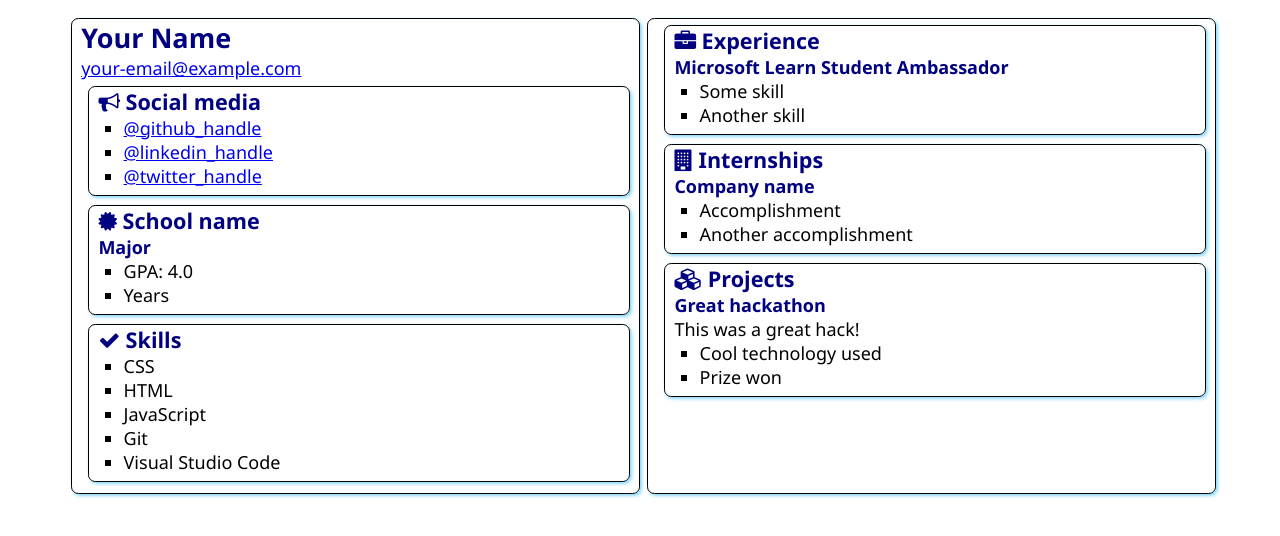
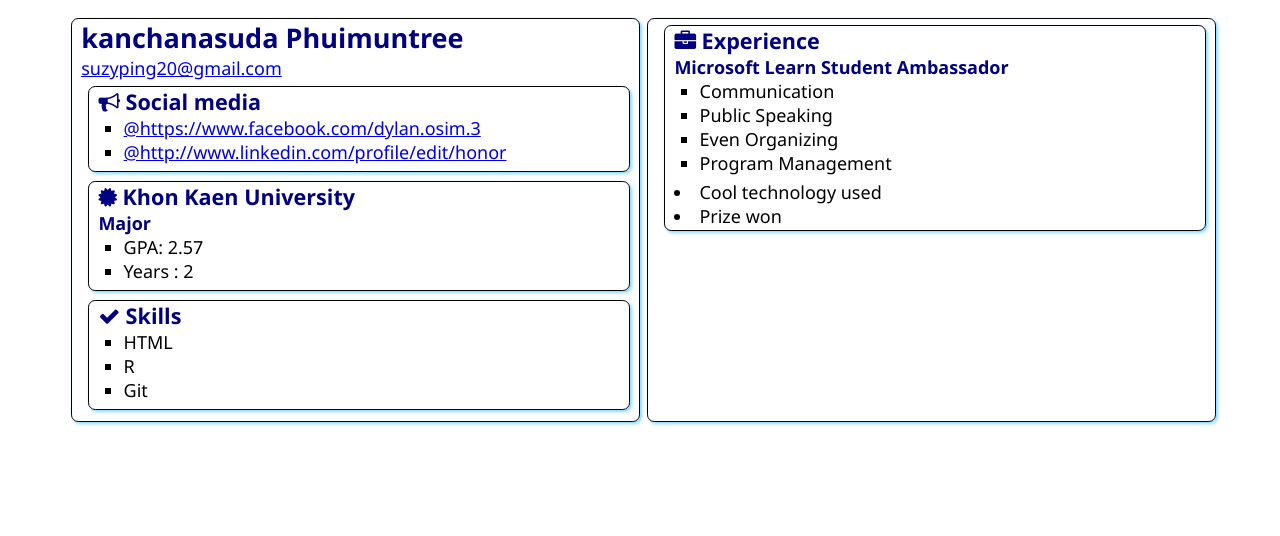
Before and after one commit to Kanchanasud/test3, a plain HTML site: page src/index.html in a window 1280 px wide. Drawn offline with Linux system fonts and the light colour scheme.

Commit message:
update indax

```diff
--- a/src/index.html
+++ b/src/index.html
@@ -12,8 +12,8 @@
 <body>
     <main>
         <article class="box">
-            <h1>Your Name</h1>
-            <div><a href="mailto:your.email@example.com">your-email@example.com</a></div>
+            <h1>kanchanasuda Phuimuntree</h1>
+         <div><a href="mailto:your.email@example.com">suzyping20@gmail.com</a></div>
 
             <section class="box">
                 <h2>
@@ -21,9 +21,8 @@
                     Social media
                 </h2>
                 <ul>
-                    <li><a href="https://github.com/<handle>">@github_handle</a></li>
-                    <li><a href="https://linkedin.com/in/<handle>">@linkedin_handle</a></li>
-                    <li><a href="https://twitter.com/<handle>">@twitter_handle</a></li>
+                     <li><a href="https://Facebook.com/<handle>">@https://www.facebook.com/dylan.osim.3</a></li>
+                    <li><a href="https://linkedin.com/in/<handle>">@http://www.linkedin.com/profile/edit/honor</a></li>
                 </ul>
             </section>
 
@@ -31,12 +30,12 @@
                 <div class="education">
                     <h2>
                         <i class="fa fa-certificate" aria-hidden="true"></i>
-                        School name
+                        Khon Kaen University
                     </h2>
                     <h3>Major</h3>
                     <ul>
-                        <li>GPA: 4.0</li>
-                        <li>Years</li>
+                        <li>GPA: 2.57</li>
+                        <li>Years : 2</li>
                     </ul>
                 </div>
             </section>
@@ -47,11 +46,9 @@
                     Skills
                 </h2>
                 <ul>
-                    <li>CSS</li>
                     <li>HTML</li>
-                    <li>JavaScript</li>
+                    <li>R</li>
                     <li>Git</li>
-                    <li>Visual Studio Code</li>
                 </ul>
             </section>
         </article>
@@ -63,37 +60,19 @@
                 </h2>
                 <h3>Microsoft Learn Student Ambassador</h3>
                 <ul>
-                    <li>Some skill</li>
-                    <li>Another skill</li>
+                    <li>Communication</li>
+                    <li>Public Speaking</li>
+                    <li>Even Organizing</li>
+                    <li>Program Management</li>
                 </ul>
-            </section>
-            <section class="box">
-                <h2>
-                    <i class="fa fa-building" aria-hidden="true"></i>
-                    Internships
-                </h2>
 
-                <h3>Company name</h3>
-                <ul>
-                    <li>Accomplishment</li>
-                    <li>Another accomplishment</li>
-                </ul>
-            </section>
-            <section class="box">
-                <h2>
-                    <i class="fa fa-cubes" aria-hidden="true"></i>
-                    Projects
-                </h2>
-
-                <h3>Great hackathon</h3>
-                <div>This was a great hack!</div>
-                <ul>
                     <li>Cool technology used</li>
                     <li>Prize won</li>
                 </ul>
             </section>
         </article>
 
+
     </main>
 </body>
 </html>
```
